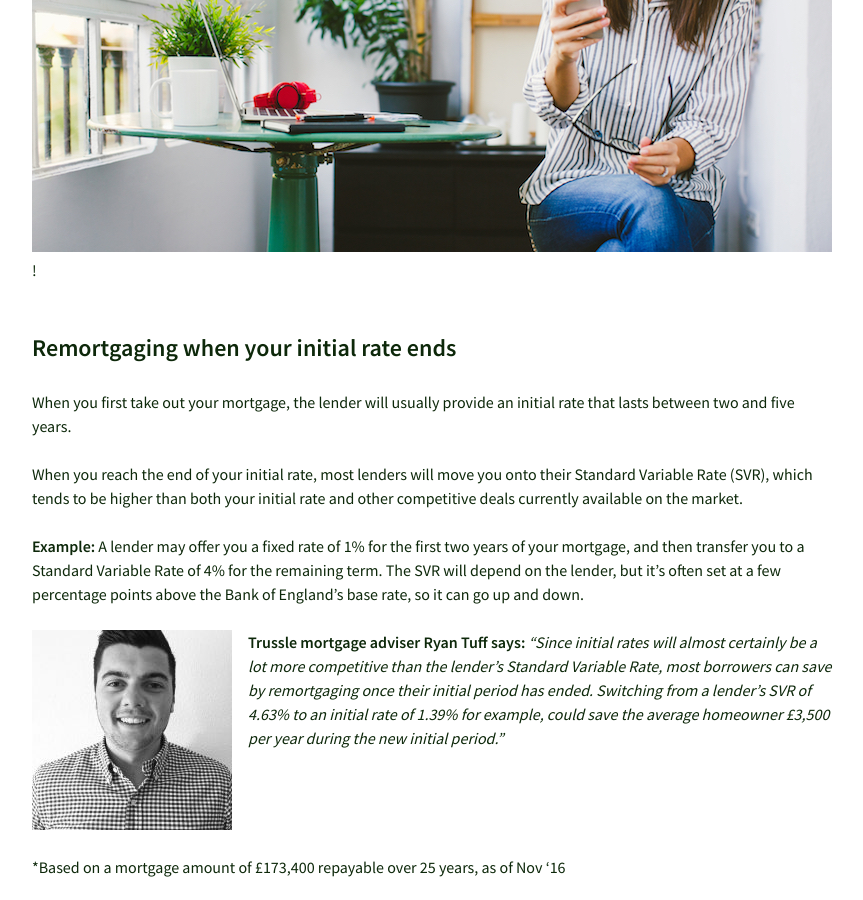
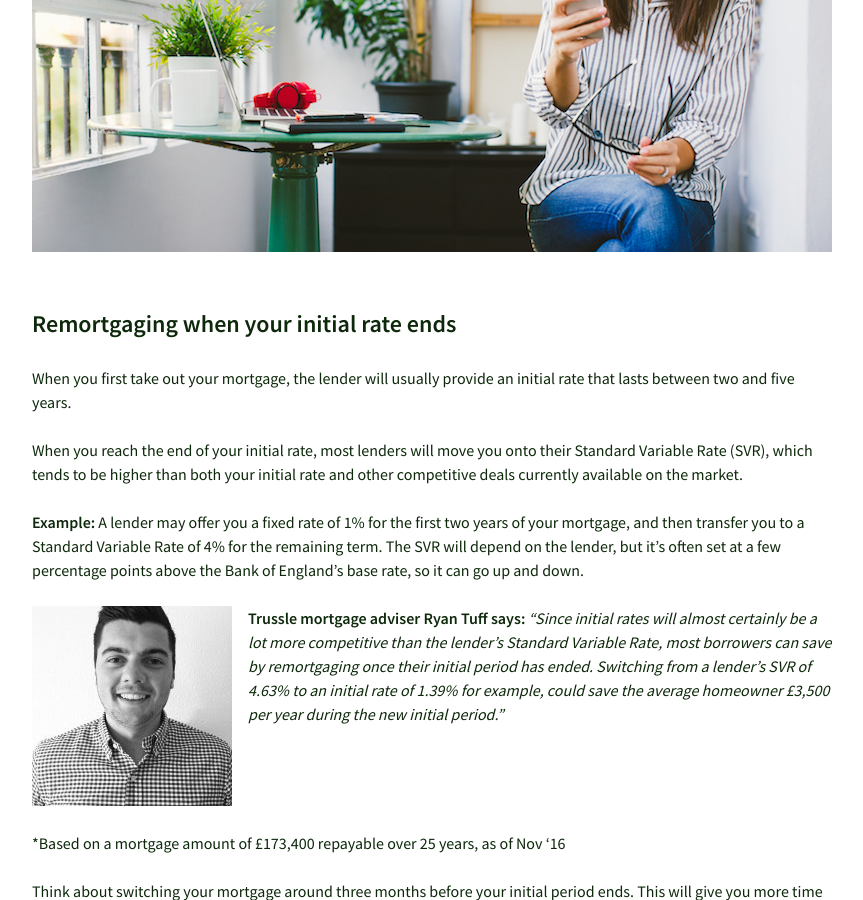
Before and after one commit to olitrussle/blog, a Jekyll site: the page built from _posts/2016-11-29-when-to-remortgage-and-when-not-to.md, in a window 1280 px wide and 900 px high, scrolled down 870 px. Shown: the whole window, without its empty margins (208-1071 px from the left). Built offline with Jekyll 4.4.1, drawn with Linux system fonts in a browser that asks for light colours.

Commit message:
Updated 2016-11-29-when-to-remortgage-and-when-not-to.md

```diff
--- a/_posts/2016-11-29-when-to-remortgage-and-when-not-to.md
+++ b/_posts/2016-11-29-when-to-remortgage-and-when-not-to.md
@@ -13,7 +13,7 @@ title: When To Remortgage (And When Not To)
 ---
 _Your initial mortgage rate will typically last a few years, and it’s sensible to start looking at your remortgaging options about three months before it finishes. You can also remortgage before your deal ends, but your mortgage lender will usually impose an early repayment charge._
 
-![Woman remortgaging with Trussle on mobile phone]({{site.baseurl}}/images/post_images/Trussle remortgage on phone.jpg)!
+![Woman remortgaging with Trussle on mobile phone]({{site.baseurl}}/images/post_images/Trussle remortgage on phone.jpg)
 
 ## Remortgaging when your initial rate ends
 
```
